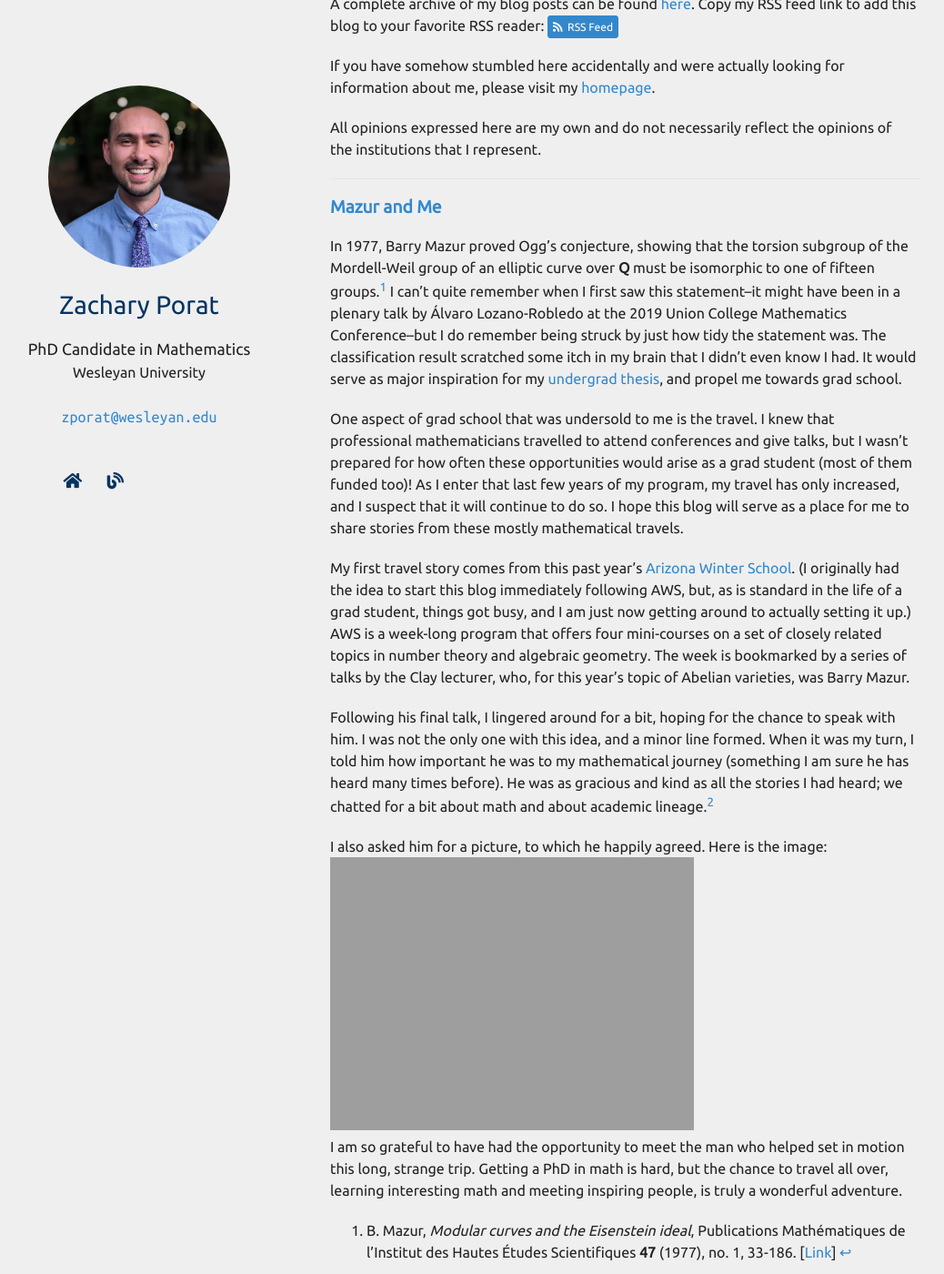
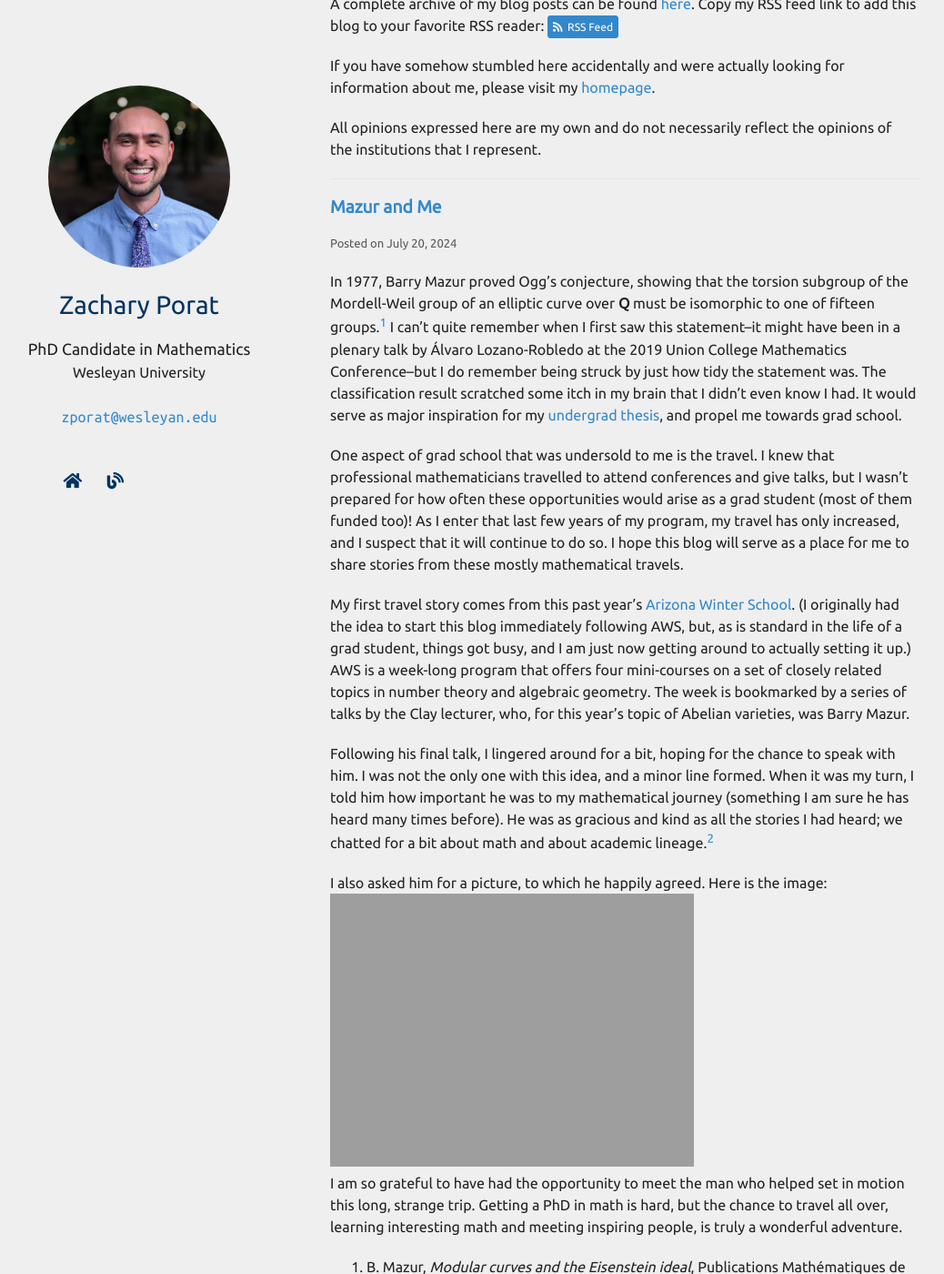
Before and after one commit to zporat/zporat.github.io, a Jekyll site: the page built from blog.md, in a window 1280 px wide and 1400 px high, scrolled down 195 px. Shown: the whole window at 91% size, without its empty margins (102-1140 px from the left). Built offline with Jekyll 4.4.1, drawn with Linux system fonts in a browser that asks for light colours; nearby versions of some CDN libraries; a style sheet for code colours, icons or effects is not loaded; our own code applies the rules of GitHub Pages for plain Markdown files; some of the changed text lies outside the part shown.

Commit message:
blog format update

```diff
--- a/blog.md
+++ b/blog.md
@@ -18,8 +18,8 @@ All opinions expressed here are my own and do not necessarily reflect the opinio
 {% for post in site.posts %}
 
 <h3 style="font-size: 120%"><a href="{{ post.url }}">{{ post.title }}</a></h3>
+<p style="color: #595959; font-size:13px"> Posted on {{ post.pubDate }} </p>
 <p> {{ post.content }} </p>
-<p style="color: #595959; font-size:13px"> Posted on {{ post.pubDate }} </p>
 
 ---
 {% endfor %}
```
